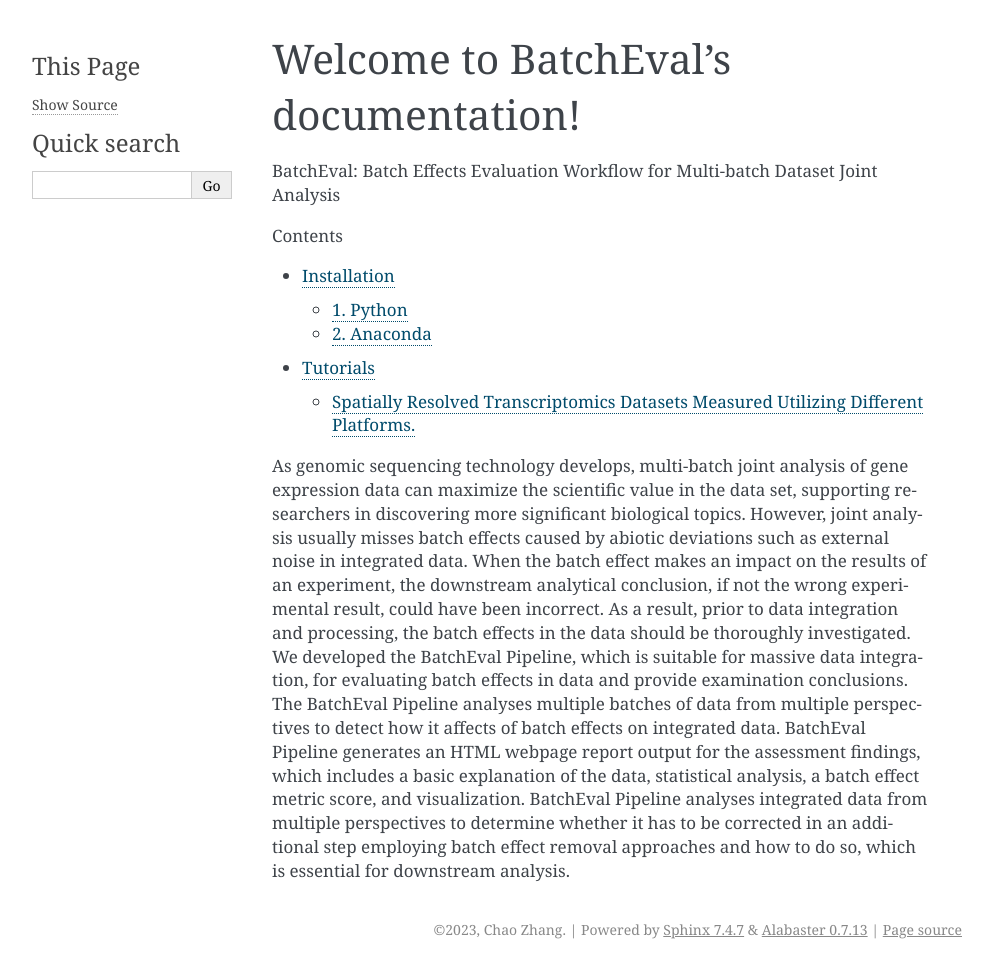
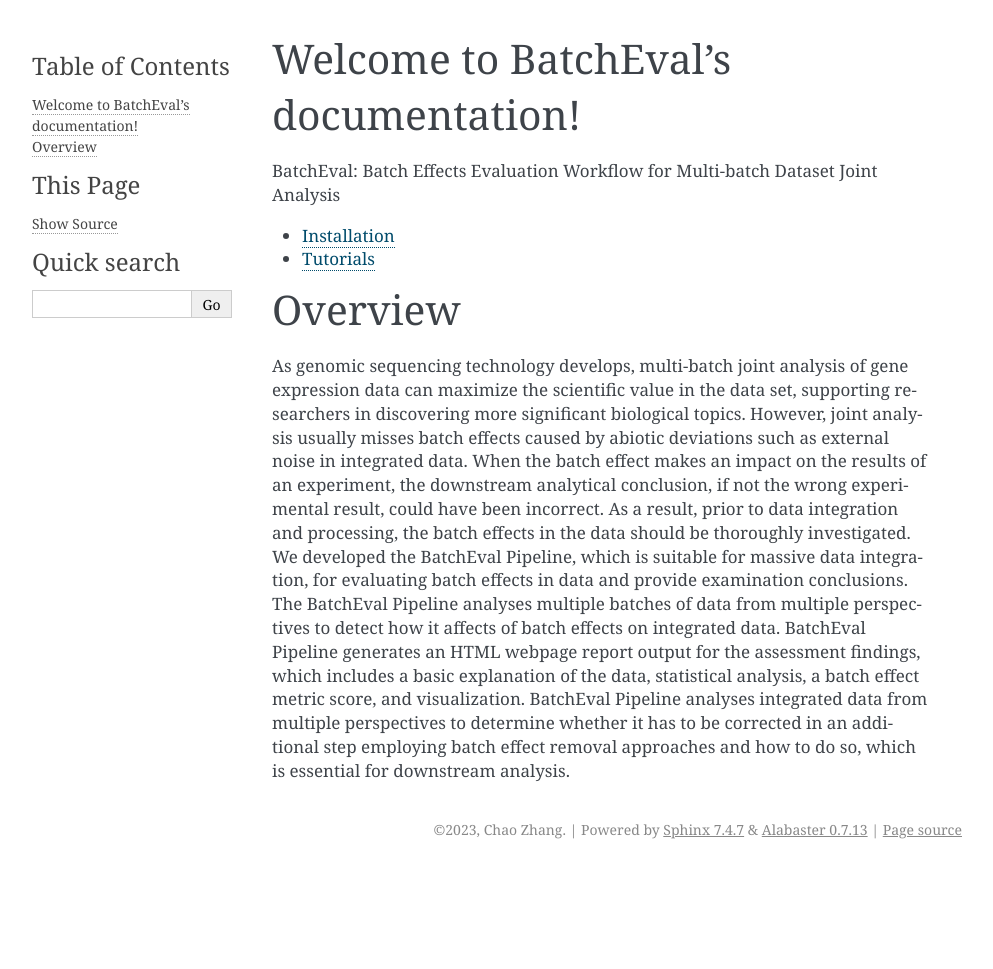
Before and after one commit to STOmics/BatchEval, a Sphinx documentation site: the page built from docs/source/index.rst, in a window 1280 px wide. Shown: the whole page, without its empty margins (148-1141 px from the left). Built offline with Sphinx 7.4.7, drawn with Linux system fonts in a browser that asks for light colours; after the commit the page ends 900 px from its top, so only the background shows below that; some of the changed lines change nothing that is shown.

Commit message:
add docs

```diff
--- /dev/null
+++ b/docs/requirements.txt
@@ -0,0 +1,2 @@
+nbsphinx
+myst_parser
--- a/docs/source/conf.py
+++ b/docs/source/conf.py
@@ -20,15 +20,22 @@ release = '1.0.4'
 # https://www.sphinx-doc.org/en/master/usage/configuration.html#general-configuration
 
 extensions = [
+    'sphinx.ext.todo',
+    'sphinx.ext.viewcode',
+    "sphinx.ext.mathjax",
+    "sphinx.ext.autodoc",
+    "sphinx.ext.autosummary",
+    "sphinx.ext.intersphinx",
+    'myst_parser',
     'nbsphinx'
 ]
+
+autodoc_member_order = 'bysource'
 
 templates_path = ['_templates']
 exclude_patterns = [
 
 ]
-
-nbsphinx_allow_errors = True
 
 # -- Options for HTML output -------------------------------------------------
 # https://www.sphinx-doc.org/en/master/usage/configuration.html#options-for-html-output
--- a/docs/source/index.rst
+++ b/docs/source/index.rst
@@ -9,11 +9,11 @@ Welcome to BatchEval's documentation!
 BatchEval: Batch Effects Evaluation Workflow for Multi-batch Dataset Joint Analysis
 
 .. toctree::
-   :maxdepth: 2
-   :caption: Contents
+   :maxdepth: 1
 
    installation
    tutorial/Tutorial
 
-
+Overview
+========
 As genomic sequencing technology develops, multi-batch joint analysis of gene expression data can maximize the scientific value in the data set, supporting researchers in discovering more significant biological topics. However, joint analysis usually misses batch effects caused by abiotic deviations such as external noise in integrated data. When the batch effect makes an impact on the results of an experiment, the downstream analytical conclusion, if not the wrong experimental result, could have been incorrect. As a result, prior to data integration and processing, the batch effects in the data should be thoroughly investigated. We developed the BatchEval Pipeline, which is suitable for massive data integration, for evaluating batch effects in data and provide examination conclusions. The BatchEval Pipeline analyses multiple batches of data from multiple perspectives to detect how it affects of batch effects on integrated data. BatchEval Pipeline generates an HTML webpage report output for the assessment findings, which includes a basic explanation of the data, statistical analysis, a batch effect metric score, and visualization. BatchEval Pipeline analyses integrated data from multiple perspectives to determine whether it has to be corrected in an additional step employing batch effect removal approaches and how to do so, which is essential for downstream analysis.
--- a/requirements.txt
+++ b/requirements.txt
@@ -1,5 +1,3 @@
-nbsphinx
-myst_parser
 psutil>=5.9.0
 scipy>=1.7.3
 scikit-learn>=1.0.1
```
Also changed, not shown: .readthedocs.yaml, docs/source/tutorial/Spatially-Resolved-Transcriptomics-Datasets-Measured-Utilizing-Different-Platforms.ipynb.
